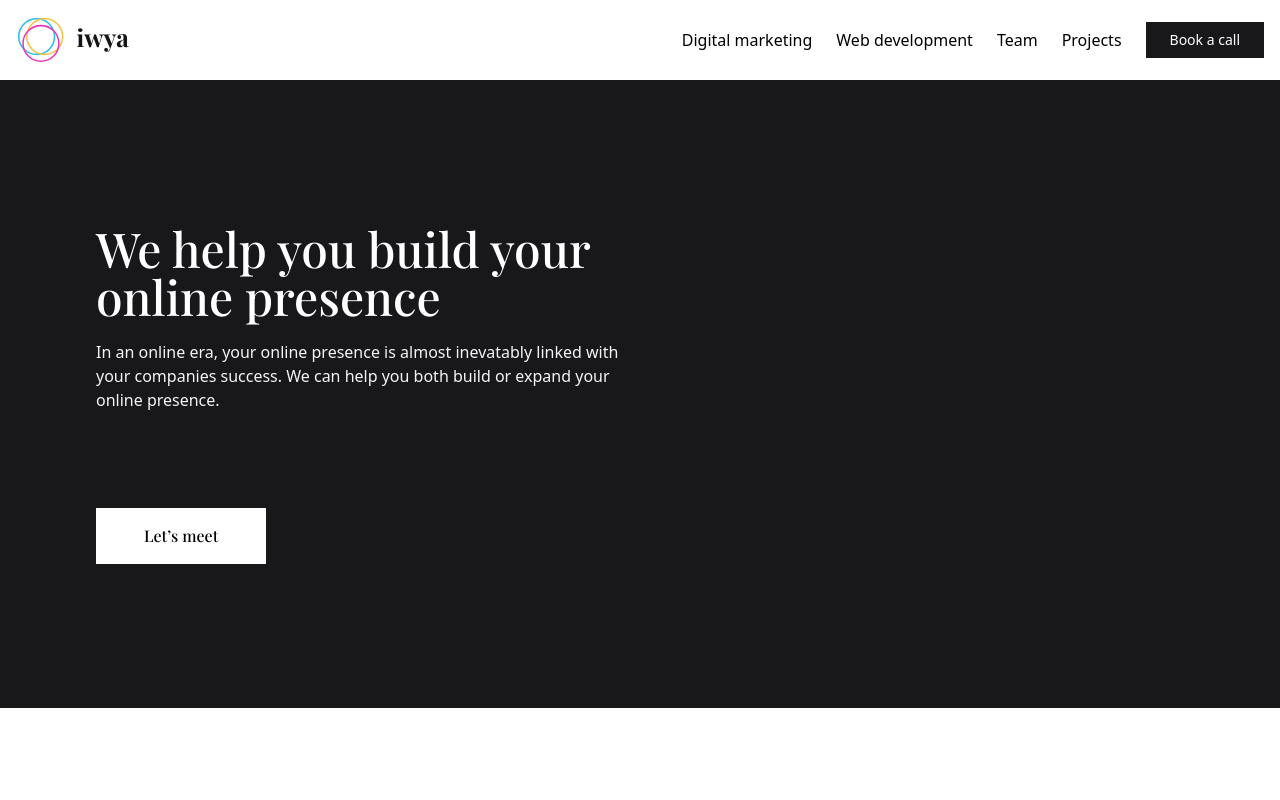
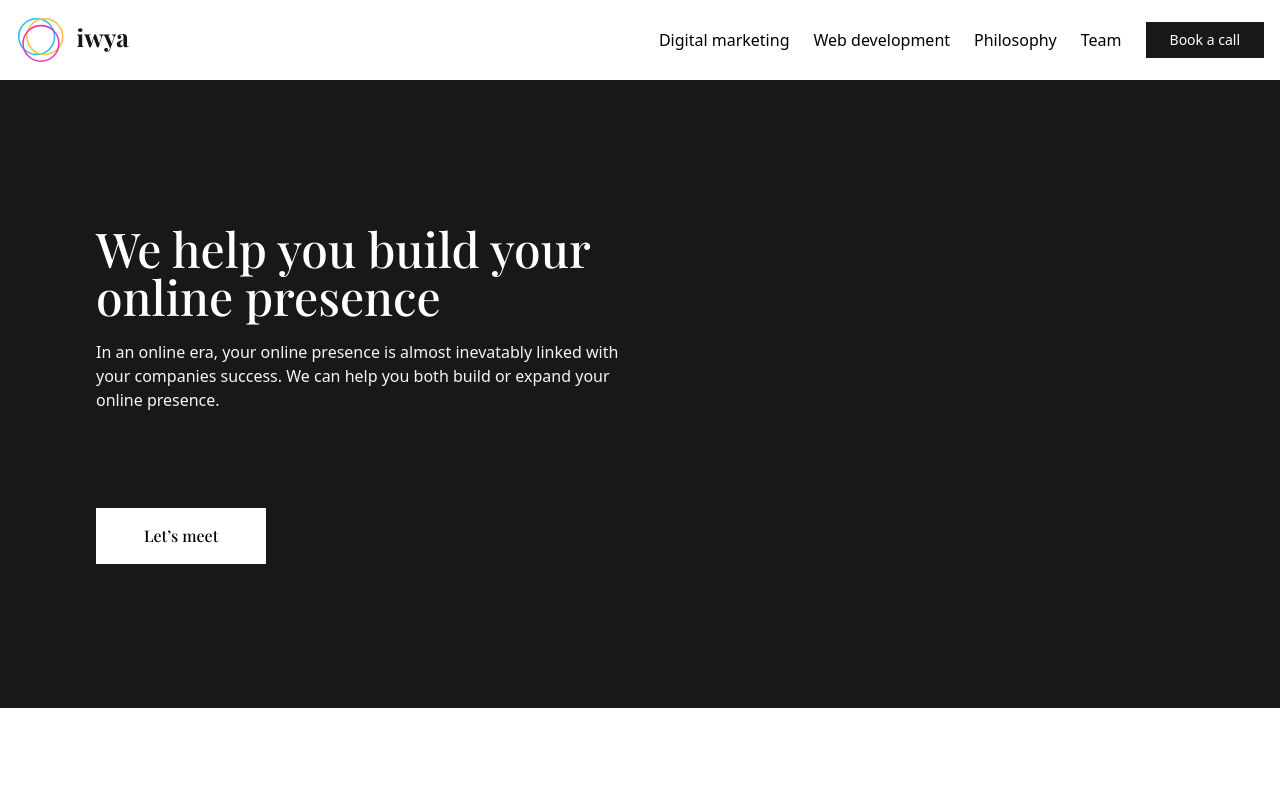
Before and after one commit to iwya-analytics/frontend-iwya, a Next.js app: page / in a window 1280 px wide. Shown: the top 800 px of the page. Built offline with nearby package versions, Linux system fonts and the light colour scheme.

Commit message:
fix links

```diff
--- a/components/Footer.js
+++ b/components/Footer.js
@@ -6,7 +6,7 @@ function Footer() {
       <div className="max-w-screen-xl mx-auto py-12 px-4 overflow-hidden space-y-8 sm:px-6 lg:px-8">
         <nav className="-mx-5 -my-2 flex flex-wrap justify-center">
           <div className="px-5 py-2">
-              <a href="top" className="text-base leading-6 text-gray-500 hover:text-gray-900">Home</a>
+              <a href="#top" className="text-base leading-6 text-gray-500 hover:text-gray-900">Home</a>
           </div>
           <div className="px-5 py-2">
               <a href="#digitalmarketing" className="text-base leading-6 text-gray-500 hover:text-gray-900">Digital marketing</a>
--- a/components/Navbar.js
+++ b/components/Navbar.js
@@ -12,11 +12,11 @@ function Navbar() {
         <ul className='md:flex items-center space-x-6 hidden'>
           <li><Link href="#digitalmarketing" className="text-base leading-6 text-gray-500 hover:text-gray-900"><a>Digital marketing</a></Link></li>
           <li><Link href="#webdevelopment" clLinkssNLinkme="text-base leading-6 text-gray-500 hover:text-gray-900">Web development</Link></li>
+          <li><Link href="#philosophy" clLinkssNLinkme="text-base leading-6 text-gray-500 hover:text-gray-900">Philosophy</Link></li>
           <li><Link href="#team" clLinkssNLinkme="text-base leading-6 text-gray-500 hover:text-gray-900">Team</Link></li>
-          <li><Link href="#projects" clLinkssNLinkme="text-base leading-6 text-gray-500 hover:text-gray-900">Projects</Link></li>
           <li><button className="bg-zinc-900 px-6 py-2 text-sm font-medium text-white">Book a call</button></li>
         </ul>
-        <button className="bg-zinc-900 px-6 py-2 text-sm font-medium text-white block md:hidden">Book a call</button>
+        <a href="https://koalendar.com/events/Meet-with-Mohamed-Abouchama" className="bg-zinc-900 px-6 py-2 text-sm font-medium text-white block md:hidden">Book a call</a>
       </div>
     </div>
   )
```
